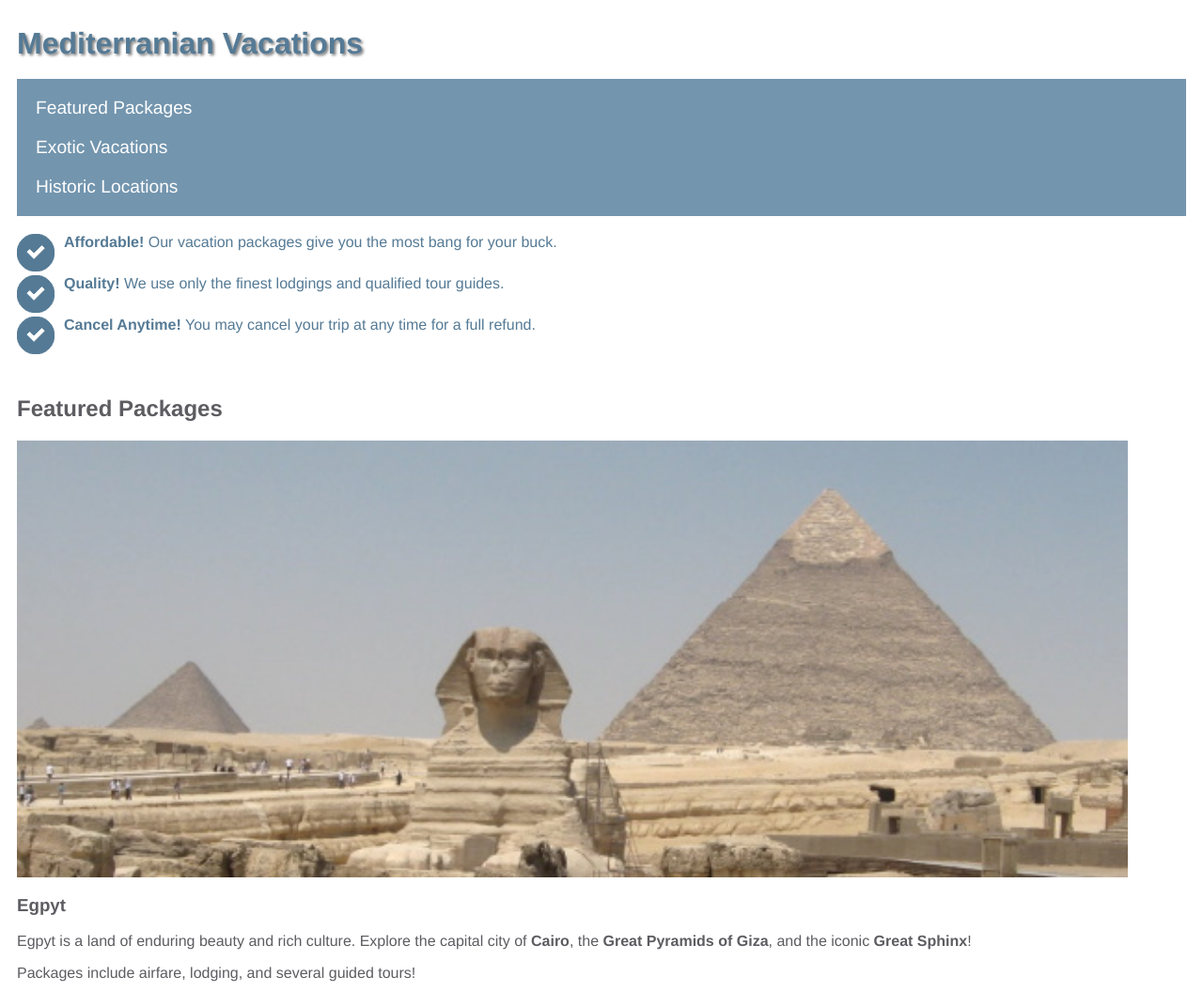
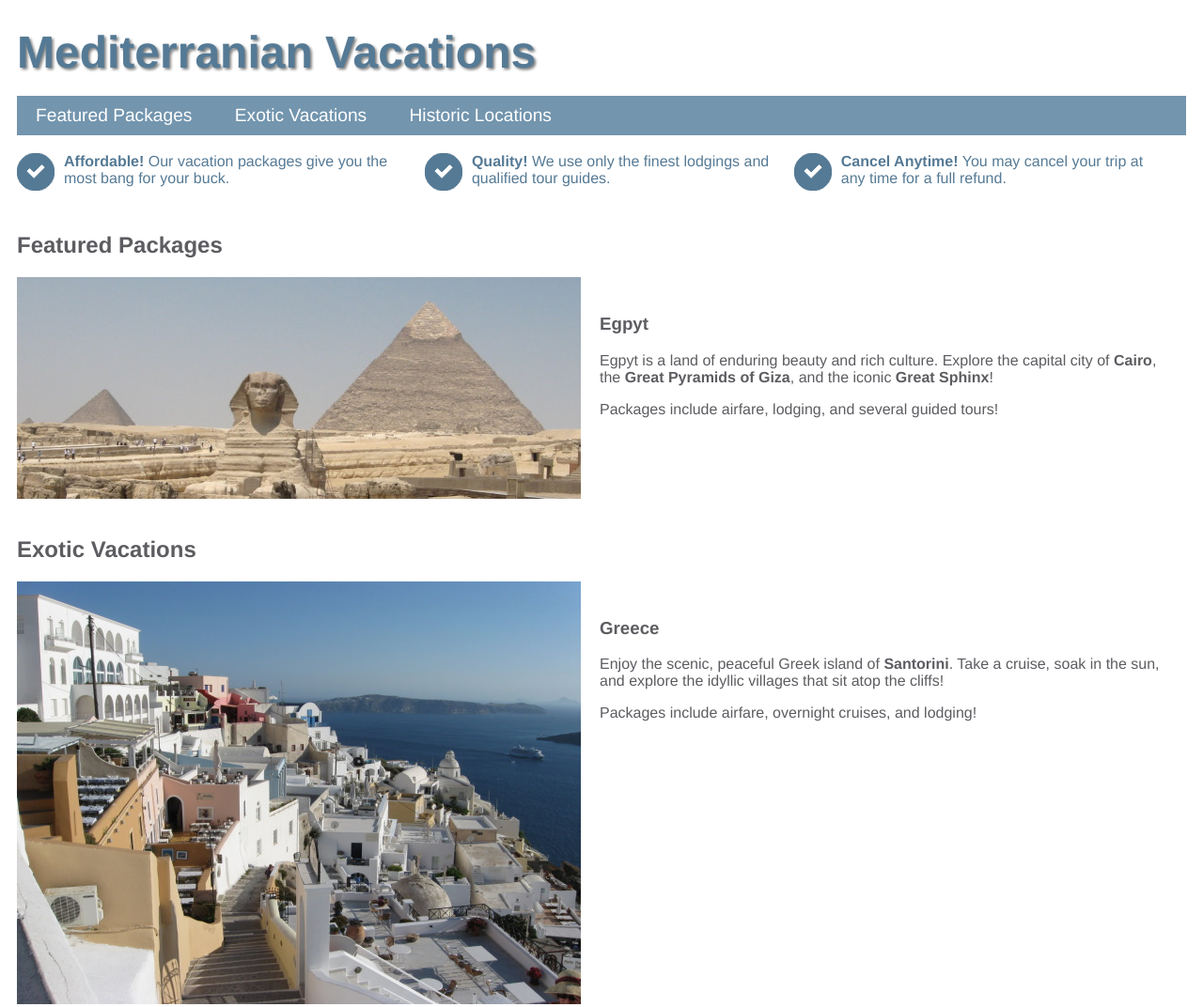
Before and after one commit to mayssam73/COSC_4351_zyLabs, a plain HTML site: page Section 10/Lab 10.10 Media Queries for Vacation Website/index.html in a window 1280 px wide. Shown: the top 1072 px of the page at 94% size. Drawn offline with Linux system fonts and the light colour scheme.

Commit message:
Finished Lab 10.10

```diff
--- a/Section 10/Lab 10.10 Media Queries for Vacation Website/styles.css
+++ b/Section 10/Lab 10.10 Media Queries for Vacation Website/styles.css
@@ -88,7 +88,34 @@ main > section {
 }
 
 /* TODO: Add media query for 600px breakpoint */
+@media only screen and (min-width: 600px) {
+   .benefits-container {
+      flex-direction: row;
+   }
+}
 
 /* TODO: Add media query for 700px breakpoint */
+@media only screen and (min-width: 700px) {
+   nav li {
+      display: inline;
+   }
+
+   header > h1 {
+      font-size: 3rem;
+   }
+}
 
 /* TODO: Add media query for 800px breakpoint */
+@media only screen and (min-width: 800px) {
+   .vacation-container img {
+      width: 50vw;
+   }
+
+   .vacation-container {
+      flex-direction: row;
+   }
+
+   .vacation-container > div {
+      margin: 20px;
+   }
+}
--- /dev/null
+++ b/Section 10/Lab 10.11 Responsive Images for Vacation Website/styles.css
@@ -0,0 +1,30 @@
+:root {
+   --theme-color: #7395AE;
+   --theme-dark-color: #557A95;
+   --primary-font-color: #5D5C61;
+   --link-font-color: white;
+}
+
+body {
+   font-family: Helvetica, sans-serif;
+   color: var(--primary-font-color);
+   padding: 10px;
+}
+
+a {
+   text-decoration: none;
+   color: var(--theme-dark-color);
+}
+
+header > h1 {
+   color: var(--theme-dark-color);
+   font-size: 2rem;
+   margin: 10px 0;
+   text-shadow: 2px 2px 3px gray;
+}
+
+.stretch-image {
+   width: 95vw;
+}
+
+/* TODO: Add ul rule to show check.svg in background */
```
Also changed, not shown: Section 10/Lab 10.11 Responsive Images for Vacation Website/egypt.html (added, +63 -0 lines), Section 10/Lab 10.11 Responsive Images for Vacation Website/check.svg (added), Section 10/Lab 10.11 Responsive Images for Vacation Website/egypt_1200.jpg (added), Section 10/Lab 10.11 Responsive Images for Vacation Website/egypt_1800.jpg (added), Section 10/Lab 10.11 Responsive Images for Vacation Website/egypt_600.jpg (added), Section 10/Lab 10.11 Responsive Images for Vacation Website/hotel_narrow.jpg (added), Section 10/Lab 10.11 Responsive Images for Vacation Website/hotel_wide.jpg (added), Section 10/Lab 10.11 Responsive Images for Vacation Website/luxor_1200.jpg (added), Section 10/Lab 10.11 Responsive Images for Vacation Website/luxor_600.jpg (added), Section 10/Lab 10.11 Responsive Images for Vacation Website/luxor_800.jpg (added).
